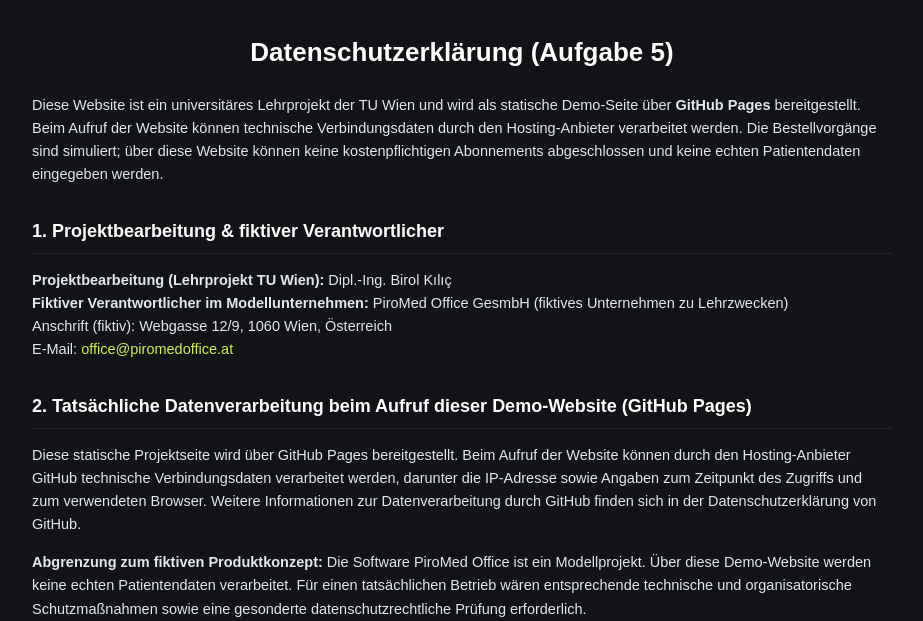
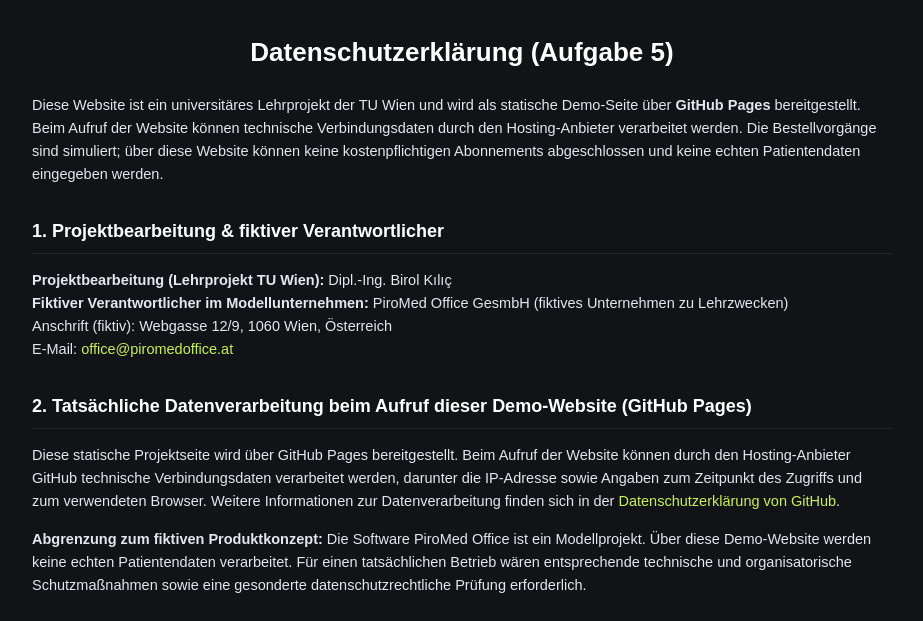
Before and after one commit to Pirovienna/pirosoft, a plain HTML site: page datenschutz.html in a window 1280 px wide. Shown: the part 179-800 px from the top of the page, without its empty margins (178-1101 px from the left). Drawn offline with Linux system fonts and the light colour scheme.

Commit message:
Update datenschutz.html

```diff
--- a/datenschutz.html
+++ b/datenschutz.html
@@ -63,7 +63,7 @@
 
       <h2>2. Tatsächliche Datenverarbeitung beim Aufruf dieser Demo-Website (GitHub Pages)</h2>
       <p>
-        Diese statische Projektseite wird über GitHub Pages bereitgestellt. Beim Aufruf der Website können durch den Hosting-Anbieter GitHub technische Verbindungsdaten verarbeitet werden, darunter die IP-Adresse sowie Angaben zum Zeitpunkt des Zugriffs und zum verwendeten Browser. Weitere Informationen zur Datenverarbeitung durch GitHub finden sich in der Datenschutzerklärung von GitHub.
+        Diese statische Projektseite wird über GitHub Pages bereitgestellt. Beim Aufruf der Website können durch den Hosting-Anbieter GitHub technische Verbindungsdaten verarbeitet werden, darunter die IP-Adresse sowie Angaben zum Zeitpunkt des Zugriffs und zum verwendeten Browser. Weitere Informationen zur Datenverarbeitung finden sich in der <a href="https://docs.github.com/en/site-policy/privacy-policies/github-general-privacy-statement" target="_blank" rel="noopener noreferrer" class="link-green">Datenschutzerklärung von GitHub</a>.
       </p>
       <p>
         <strong>Abgrenzung zum fiktiven Produktkonzept:</strong> Die Software PiroMed Office ist ein Modellprojekt. Über diese Demo-Website werden keine echten Patientendaten verarbeitet. Für einen tatsächlichen Betrieb wären entsprechende technische und organisatorische Schutzmaßnahmen sowie eine gesonderte datenschutzrechtliche Prüfung erforderlich.
```
